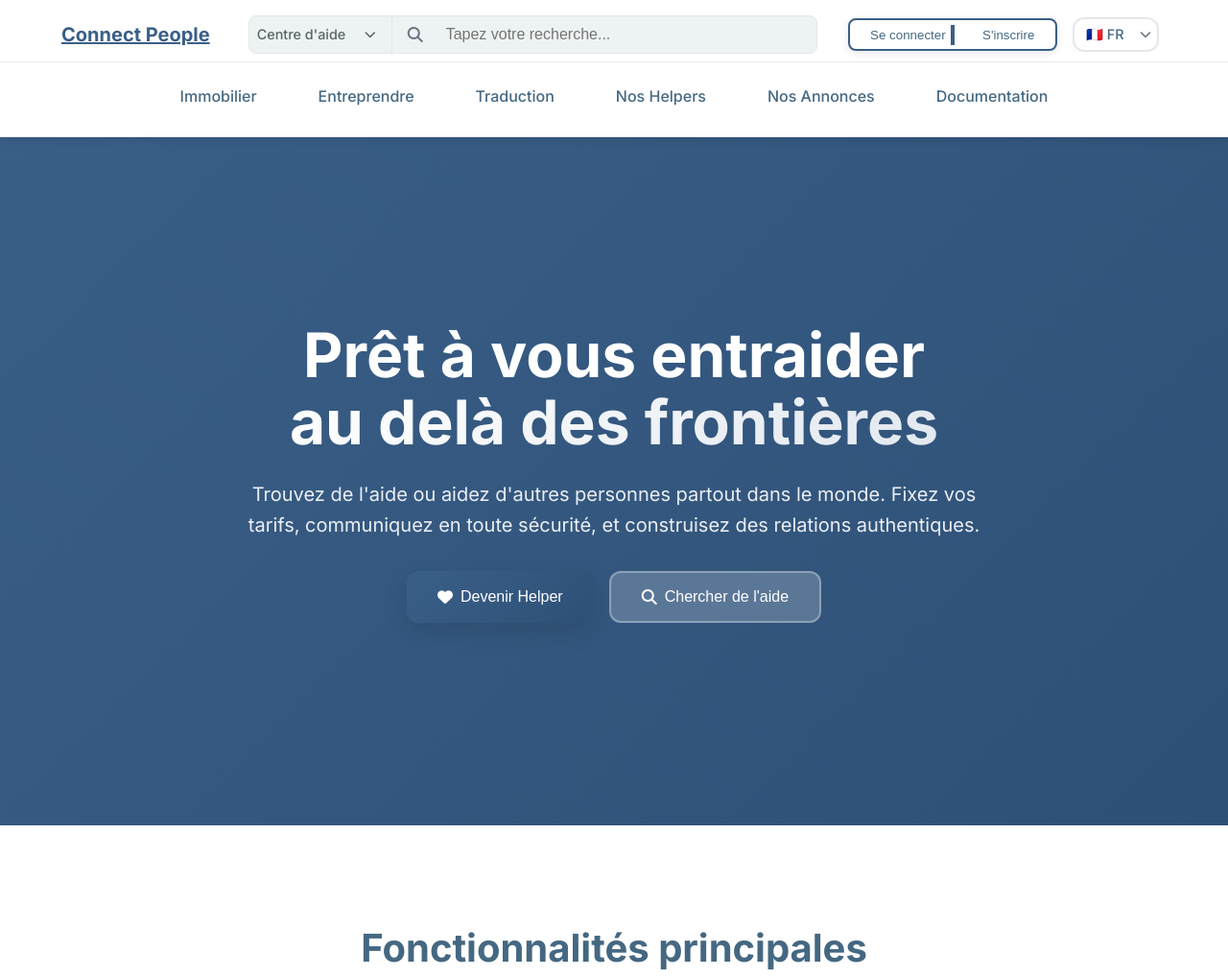
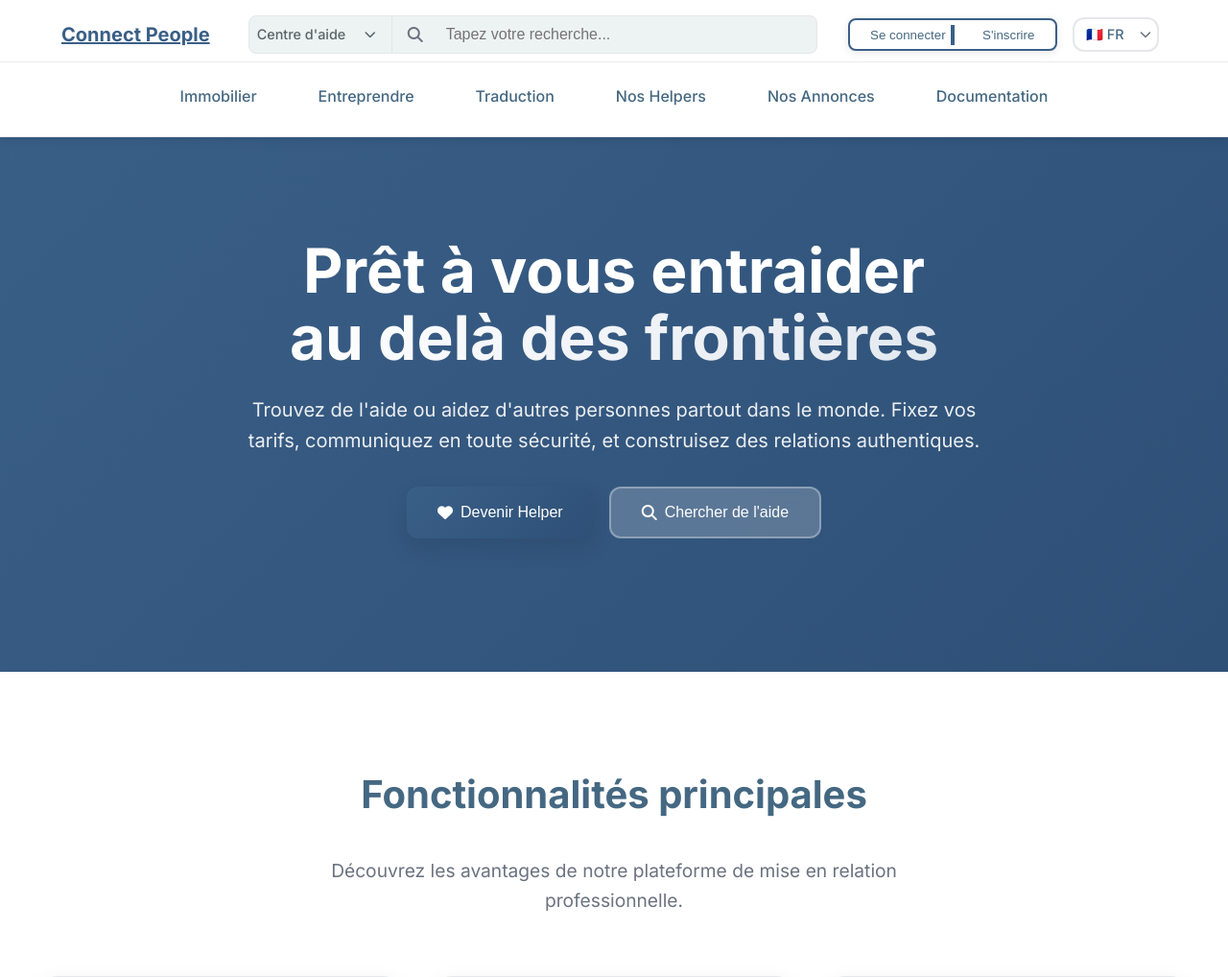
Before and after one commit to MLB106/connect-people, a Node server app: page /dev/dev/ in a window 1280 px wide. Shown: the top 1018 px of the page at 96% size. Run offline with Node 20, Linux system fonts and the light colour scheme; some libraries are stand-ins or nearby versions.

Commit message:
Refactor: Adjust hero section height and padding
Co-authored-by: wweb.master2022 <wweb.master2022@gmail.com>

```diff
--- a/public/css/home.css
+++ b/public/css/home.css
@@ -1,9 +1,9 @@
 /* ==========  HERO  ========== */
 .hero {
-    min-height: 100vh;
+    min-height: 80vh;
     display: flex;
     align-items: center;
-    padding: 8rem 2rem 4rem;
+    padding: 6rem 2rem 3rem;
     background: var(--gradient-primary);
     position: relative;
     overflow: hidden;
```
